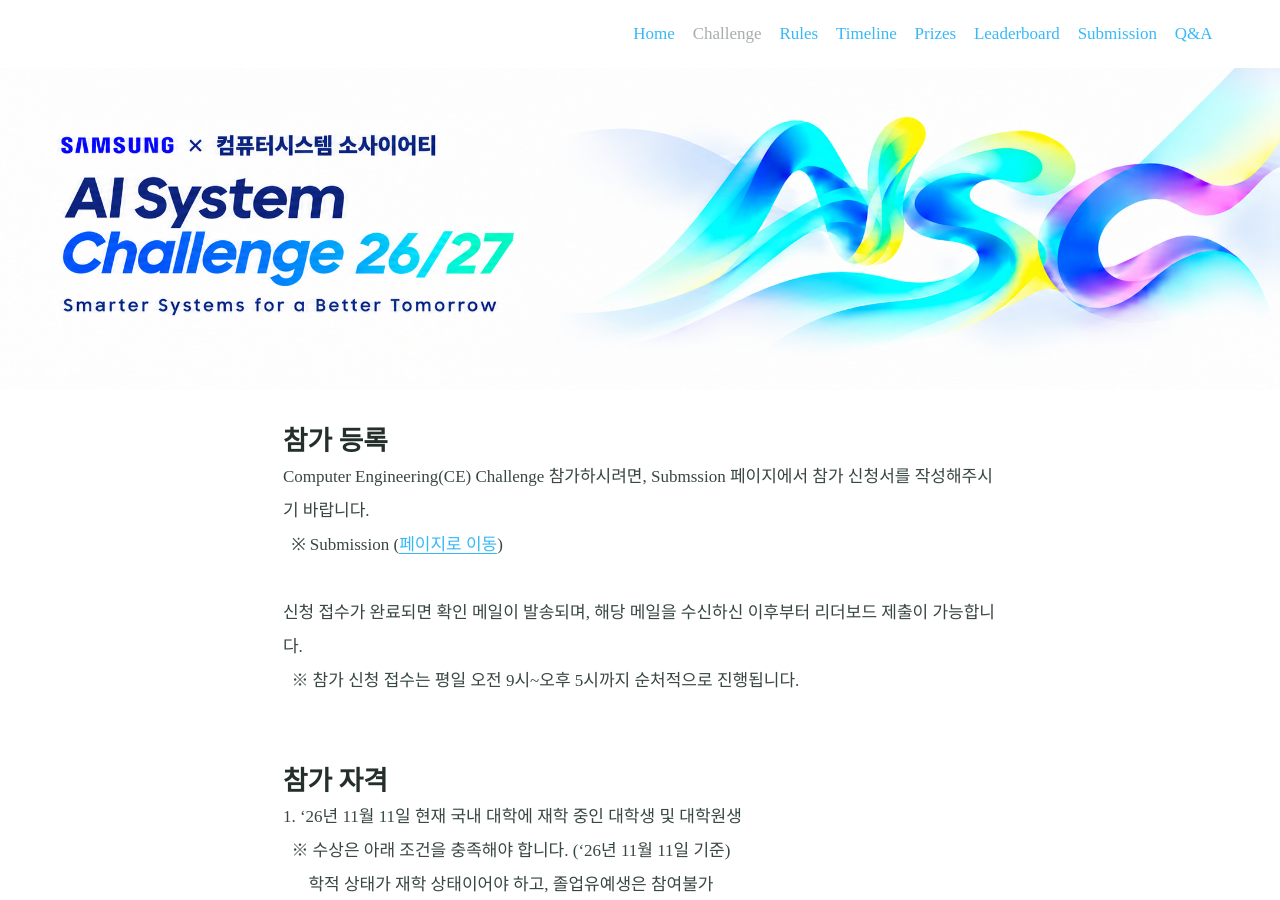
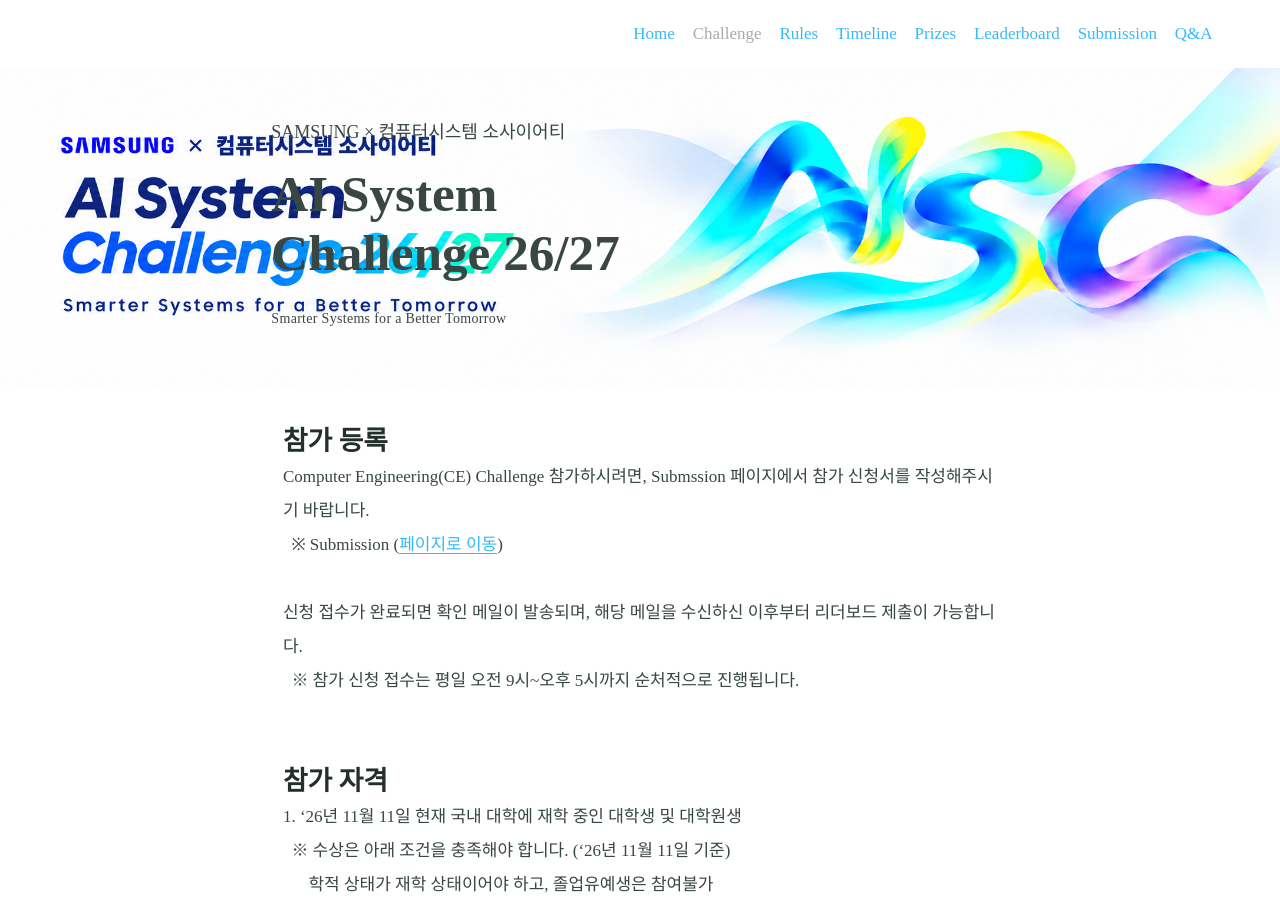
Before and after one commit to AISystemChallenge/AISystemChallenge.github.io, a Jekyll site: the page built from challenge.md, in a window 1280 px wide and 900 px high. Built offline with Jekyll 4.4.1, drawn with Linux system fonts in a browser that asks for light colours; some web fonts are replaced.

Commit message:
Update challenge.md

```diff
--- a/challenge.md
+++ b/challenge.md
@@ -1,7 +1,41 @@
 ---
 title:
 feature_text: |
-  <!--# Samsung AI System Challenge 2026-->
+  <div style="
+    text-align: left;
+    width: 100%;
+    box-sizing: border-box;
+    padding-left: 2%;
+    margin: 0;
+  ">
+
+    <div style="
+      font-size: 18px;
+      font-weight: 500;
+      margin-bottom: 16px;
+    ">
+      SAMSUNG × 컴퓨터시스템 소사이어티
+    </div>
+
+    <div style="
+      font-size: clamp(32px, 4vw, 58px);
+      font-weight: 800;
+      line-height: 1.15;
+      margin-bottom: 20px;
+    ">
+      AI System<br>
+      Challenge 26/27
+    </div>
+
+    <div style="
+      font-size: 14px;
+      font-weight: 300;
+      letter-spacing: 0.3px;
+    ">
+      Smarter Systems for a Better Tomorrow
+    </div>
+
+  </div>
 feature_image: "/assets/logos/banner_AISC2026.png"
 excerpt:
 ---
```
